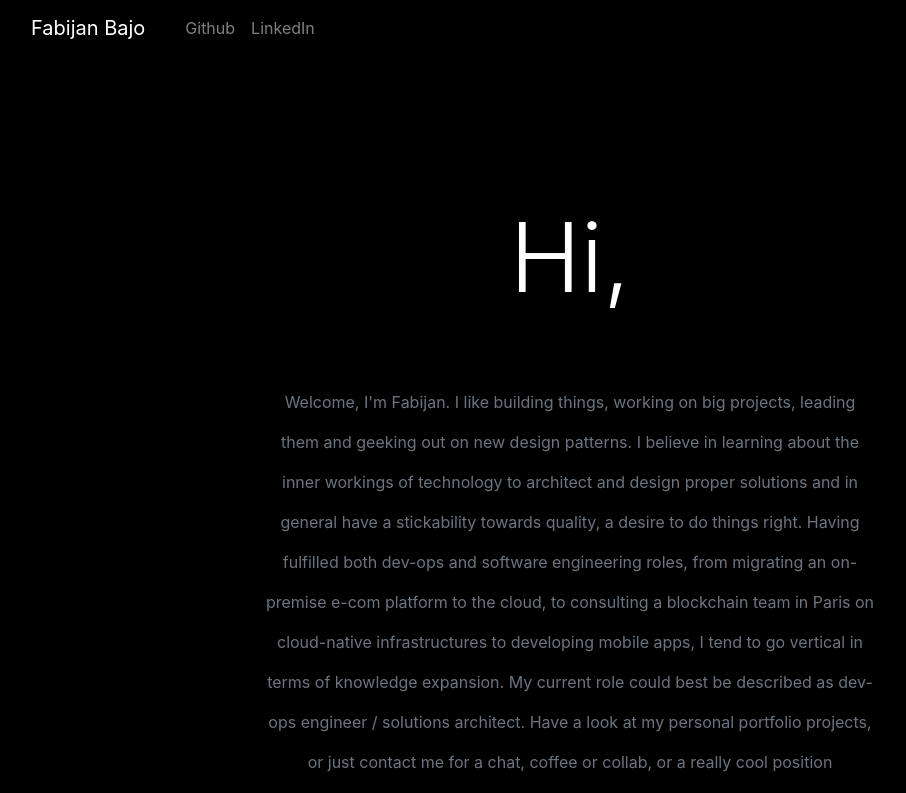
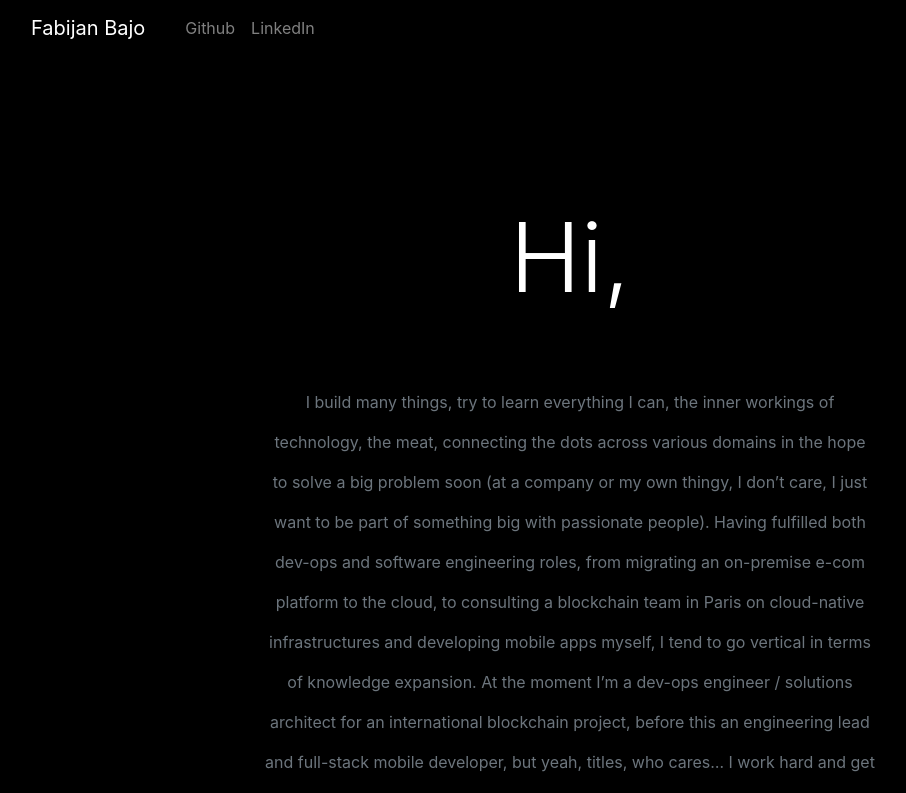
Before and after one commit to Bajocode/fabijanbajo.com, a React (Create React App) app: page / in a window 1280 px wide. Shown: the top 793 px of the page, without its empty margins (70-976 px from the left). Built offline with nearby package versions, Linux system fonts and the light colour scheme.

Commit message:
Update bio

```diff
--- a/src/components/HomePage.tsx
+++ b/src/components/HomePage.tsx
@@ -10,7 +10,7 @@ const HomePage: React.FC = () => (
         <hr className="" />
         <hr className="" />
         <p className="text-muted">
-          Welcome, I&apos;m Fabijan. I like building things, working on big projects, leading them and geeking out on new design patterns. I believe in learning about the inner workings of technology to architect and design proper solutions and in general have a stickability towards quality, a desire to do things right. Having fulfilled both dev-ops and software engineering roles, from migrating an on-premise e-com platform to the cloud, to consulting a blockchain team in Paris on cloud-native infrastructures to developing mobile apps, I tend to go vertical in terms of knowledge expansion. My current role could best be described as dev-ops engineer / solutions architect. Have a look at my personal portfolio projects, or just contact me for a chat, coffee or collab, or a really cool position somewhere in the world!
+          I build many things, try to learn everything I can, the inner workings of technology, the meat, connecting the dots across various domains in the hope to solve a big problem soon (at a company or my own thingy, I don’t care, I just want to be part of something big with passionate people). Having fulfilled both dev-ops and software engineering roles, from migrating an on-premise e-com platform to the cloud, to consulting a blockchain team in Paris on cloud-native infrastructures and developing mobile apps myself, I tend to go vertical in terms of knowledge expansion. At the moment I’m a dev-ops engineer / solutions architect for an international blockchain project, before this an engineering lead and full-stack mobile developer, but yeah, titles, who cares… I work hard and get shit done. I geek out on software architectures, design patterns and infrastructure design, reading those nerdy Martin Fowler books etc.
         </p>
         <p>
           {/* <a href="google.com" className="btn btn-primary my-2">Main call to action</a>
```
